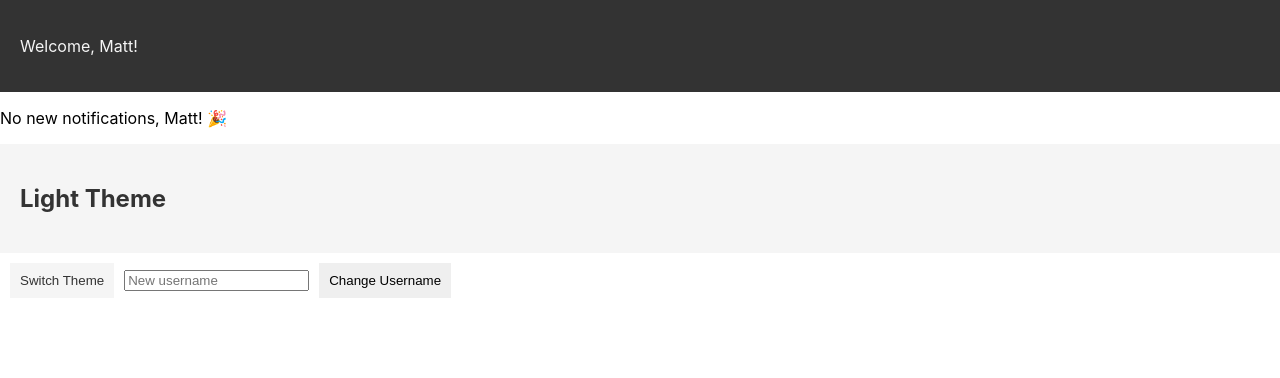
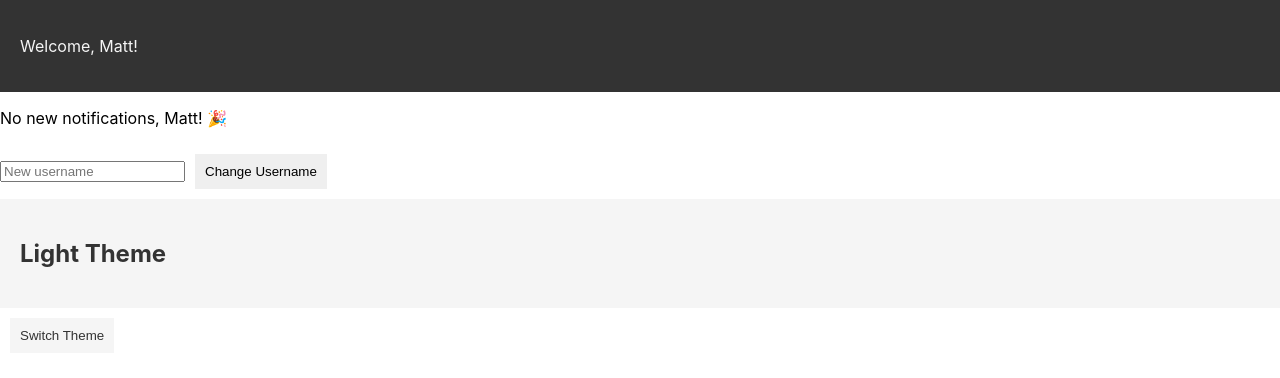
Before and after one commit to MattVegh/react-context, a React (Create React App) app: page / in a window 1280 px wide. Shown: the top 378 px of the page. Built offline with nearby package versions, Linux system fonts and the light colour scheme.

Commit message:
working username change

```diff
--- a/src/App.js
+++ b/src/App.js
@@ -12,35 +12,38 @@ class App extends Component {
   }
 
   handleChange = (e) => {
-    const {name, value} = e.target
-    this.setState({[name]: value})
-}
+    const { name, value } = e.target
+    this.setState({ [name]: value })
+  }
 
   render() {
-    console.log(this.state)
+    console.log(this.state, this.context)
     return (
 
       <div className="App">
         <UserHeader />
         <UserContextConsumer>
-          {username => (
+          {({username, changeUsername}) => (
             <main>
               <p className="main">No new notifications, {username}! 🎉</p>
+
+              <input
+                type="text"
+                name="newUsername"
+                placeholder="New username"
+                value={this.state.newUsername}
+                onChange={this.handleChange}
+              />
+              <button onClick={() => changeUsername(this.state.newUsername)}>Change Username</button>
             </main>
           )}
+
 
         </UserContextConsumer>
         <Header />
         <Button />
 
-        <input
-          type="text"
-          name="username"
-          placeholder="New username"
-          value={this.state.newUsername}
-          onChange={this.handleChange}
-        />
-        <button >Change Username</button>
+
       </div>
     )
   }
--- a/src/Components/UserHeader.js
+++ b/src/Components/UserHeader.js
@@ -4,7 +4,7 @@ import { UserContextConsumer } from '../UsernameContext'
 function UserHeader() {
     return (
         <UserContextConsumer>
-            {username => (
+            {({username}) => (
                 <header className='user-header'>
                     <p>Welcome, {username}!</p>
                 </header>
--- a/src/UsernameContext.js
+++ b/src/UsernameContext.js
@@ -7,15 +7,21 @@ class UserContextProvider extends Component {
         username: 'Matt'
     }
 
-    changeUsername = () => {
+    changeUsername = (username) => {
         this.setState({
-            username: this.event.target
+            username: username
         })
     }
 
     render() {
+
         return (
-            <Provider value={this.state.username}>
+            <Provider value={
+                {
+                    username: this.state.username,
+                    changeUsername: this.changeUsername
+                }
+            }>
                 {this.props.children}
             </Provider>
         )
```
